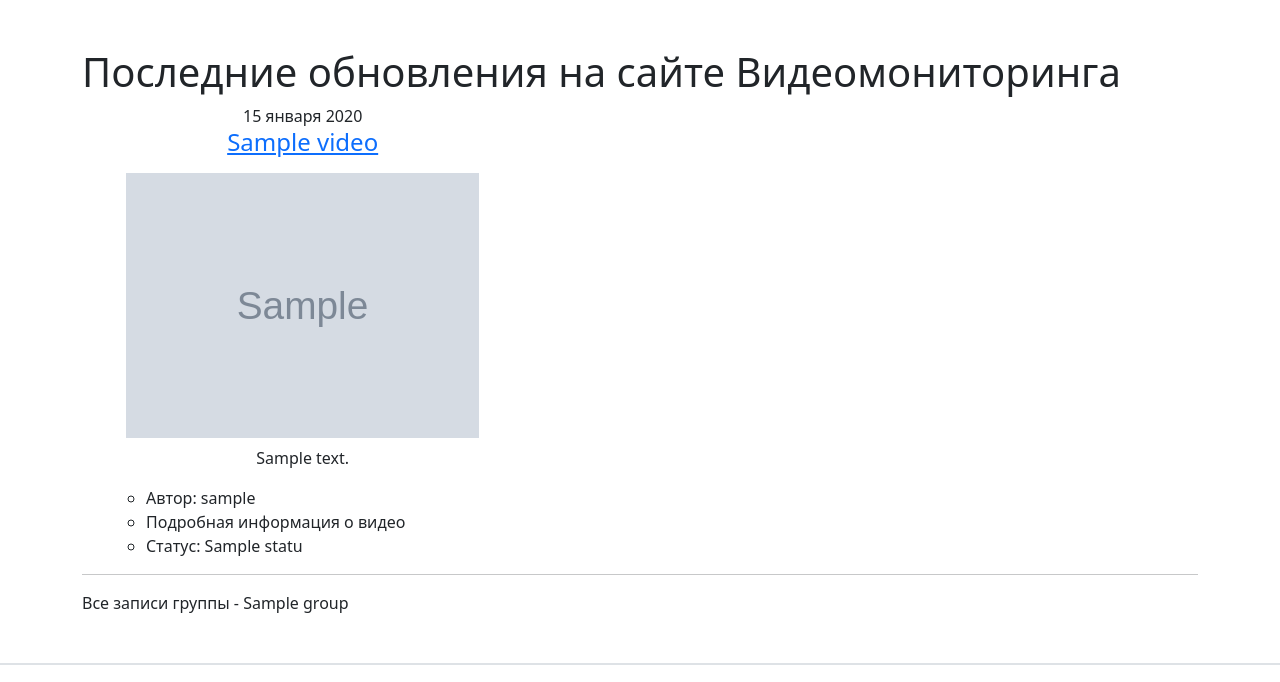
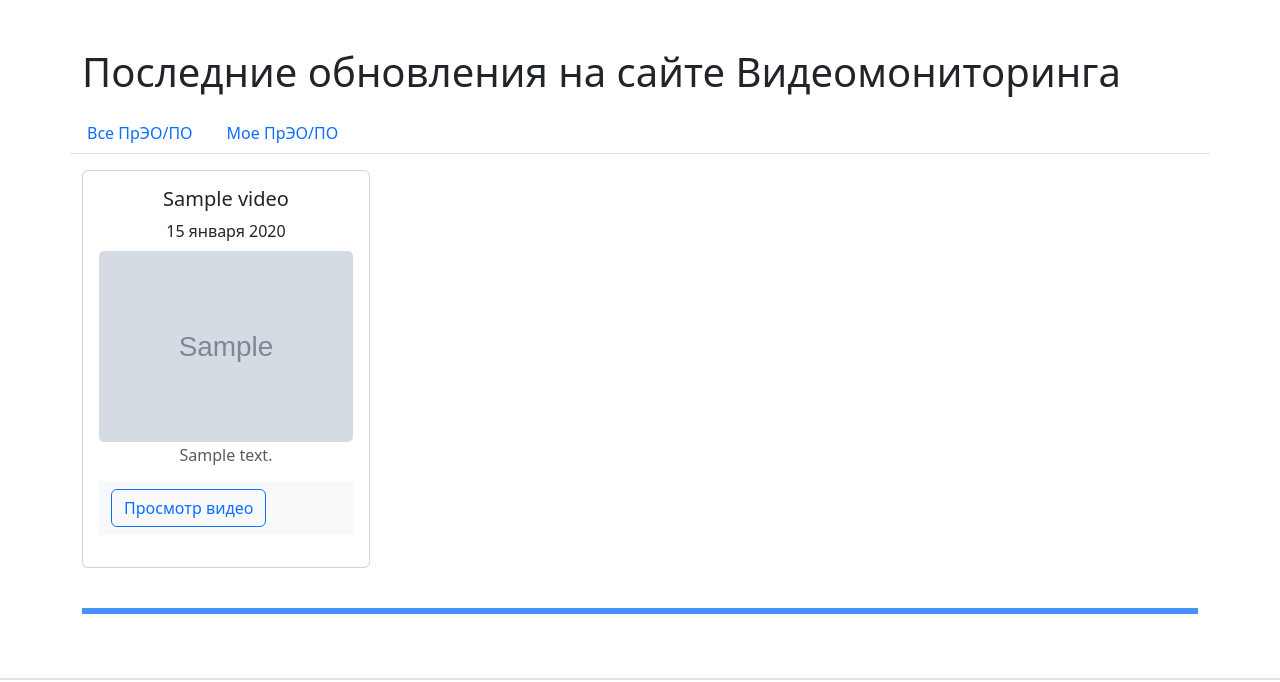
Before and after one commit to ZhdanovAM72/video_analytics, a Django app: page / in a window 1280 px wide. Shown: the part 56-738 px from the top of the page. Run offline with Django 4.2, Linux system fonts and the light colour scheme; a user stored in the database is signed in; tables that the repository leaves empty hold one stand-in row (values such as "Sample post"); grey boxes marked "Sample" are stand-in pictures; some libraries are stand-ins or nearby versions.

Commit message:
Updated templates

```diff
--- /dev/null
+++ b/video_analytics/templates/video/includes/switcher.html
@@ -0,0 +1,22 @@
+{% if user.is_authenticated %}
+  <div class="row my-3">
+    <ul class="nav nav-tabs">
+      <li class="nav-item">
+        <a
+          class="nav-link {% if index %}active{% endif %}"
+          href="{% url 'video:index' %}"
+        >
+          Все ПрЭО/ПО
+        </a>
+      </li>
+      <li class="nav-item">
+        <a
+           class="nav-link {% if follow %}active{% endif %}"
+           href="{% url 'video:index' %}"
+        >
+          Мое ПрЭО/ПО
+        </a>
+      </li>
+    </ul>
+  </div>
+{% endif %}
--- a/video_analytics/templates/video/index.html
+++ b/video_analytics/templates/video/index.html
@@ -2,107 +2,65 @@
 {% load static %}
 {% load thumbnail %}
 {% load cache %}
+
 {% block title %}
   Видеомониторинг
 {% endblock %}
+
 {% block content %}
 <div class="container py-5">
-  <h1>
+  <h1 class="text-start">
     Последние обновления на сайте Видеомониторинга
   </h1>
   <article>
-    {% comment %} {% include 'video/includes/switcher.html' %} {% endcomment %}
+    {% include 'video/includes/switcher.html' %}
     {% comment %} {% cache 20 index_page %} {% endcomment %}
-    {% comment %} {{ page_obj.object_list }} {% endcomment %}
+    <section>
+      <aside class="col-md-12 col-md-10">
+        <div class="row">
           {% for video in page_obj.object_list %}
-      <ul>
-        {% comment %} <li>
-          Автор: {{ video.author.username }}
-           <a href="{% url 'posts:profile' post.author.username %}">
-            все посты пользователя {{ author.username }}
-          </a>
-        </li> {% endcomment %}
-        {% comment %} <li>
-          Дата публикации: {{ video.pub_date|date:"d E Y" }}
-        </li> {% endcomment %}
-          {% comment %} <video>
-            <source class="card-img my-2" src="{{ video.video.url }}">
-          </video> {% endcomment %}
-          <div class="main-posts">
-            <div class="container">
-              <div class="row">
-                <div class="blog-masonry masonry-true">
-                  {% comment %} {% for video in video_list %} {% endcomment %}
-                    <div class="post-masonry col-md-4 col-sm-6">
-                      <div class="post-hover text-center">
-                        <div class="inside">
-                          <i class="fa fa-plus"></i>
+            <div class="col-md-4 mb-4">
+              <div class="card" class="card mb-3" style="width: 18rem;">
+              <div class="card-body text-center">
+                <h5 class="card-title">{{ video.name }}</h5>
                 <span class="date">{{ video.pub_date|date:"d E Y" }}</span>
-                          <h4><a href="{% url 'video:video' video.id %}">{{ video.name }}</a></h4>
-                          {% comment %} <p>{{ video.description|slice:":100" }}</p> {% endcomment %}
-                        </div>
-                      </div>
+              <div class="post-masonry">
                 <div class="post-thumb">
-                        {% comment %} <img src="{{ video.image.url }}" alt=""> {% endcomment %}
                   {% thumbnail video.image "660x339" crop="center" upscale=True as im %}
                     <a href="{% url 'video:video' video.id %}">
                       <img class="card-img my-2" src="{{ im.url }}">
                     </a>
                   {% endthumbnail %}
+                <h6 class="card-subtitle mb-2 text-body-secondary">
                   <div class="post-hover text-center">
                     <div class="inside">
                       <i class="fa fa-plus"></i>
-                            <p>{{ video.description|slice:":100" }}</p>
+                      <p>{{ video.description|slice:":30" }}</p>
+                      <nav class="navbar bg-body-tertiary">
+                        <form class="container-fluid justify-content-start">
+                          <a href="{% url 'video:video' video.id %}">
+                            <button class="btn btn-outline-primary me-2" type="button">Просмотр видео</button>
+                          </a>
+                        </form>
+                      </nav>
                     </div>
                   </div>
                   <p>{{ video.text }}</p>
-
-                      </div>
-                    </div> <!-- /.post-masonry -->
-                  {% comment %} {% endfor %} {% endcomment %}
+                </h6>
                 </div>
               </div>
               </div>
             </div>
-          {% comment %} <video src="{{ video.video.url }}" class="object-fit-fill" autoplay></video> {% endcomment %}
-        <ul>
-          <li>
-          Автор: {{ video.author.username }}
-          </li>
-          <li>
-          Подробная информация о видео
-          </li>
-          <li>
-            Статус: {{ video.status }}
-            </li>
-        </ul>
-        {% comment %} <li>
-          Файл: {{ video.status }}
-        </li>
-        <li>
-          Файл: {{ video.image }}
-        </li>
-        <li>
-          Файл: {{ video.group }}
-        </li>
-        <li>
-          Файл: {{ video.description }}
-        </li> {% endcomment %}
-      </ul>
-      <hr>
-      {% comment %} <p><a href="{% url 'posts:post_detail' post.id %}"> {% endcomment %}
-        {% comment %} подробная информация {% endcomment %}
-      </a></p>
-      {% if video.group %}
-        {% comment %} <a href="{% url 'posts:group_list' post.group.slug %}"> {% endcomment %}
-          Все записи группы - {{ video.group.name }}
-        {% comment %} </a> {% endcomment %}
+            </div>
+          {% endfor %}
+        </div>
+      </aside>
+    </section>
+    {% if not forloop.last %}
+      <hr class="border border-primary border-3 opacity-75">
     {% endif %}
-      {% if not forloop.last %}<hr>
-      {% endif %}
-    {% endfor %}
     {% include 'video/includes/paginator.html' %}
     {% comment %} {% endcache %} {% endcomment %}
   </article>
-</div
+</div>
 {% endblock %}
```
Lines whose indentation alone changed are shown as unchanged.
